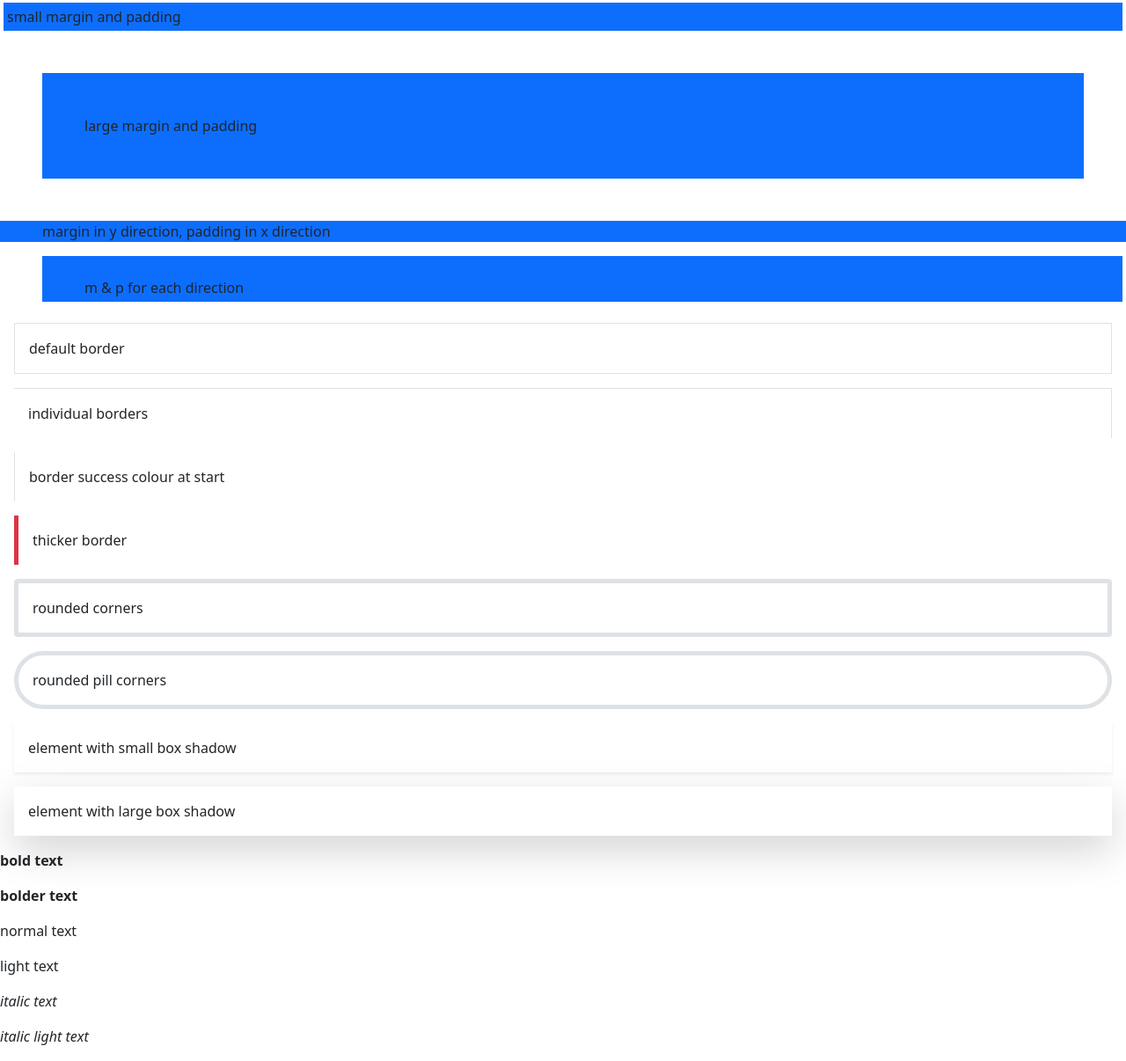
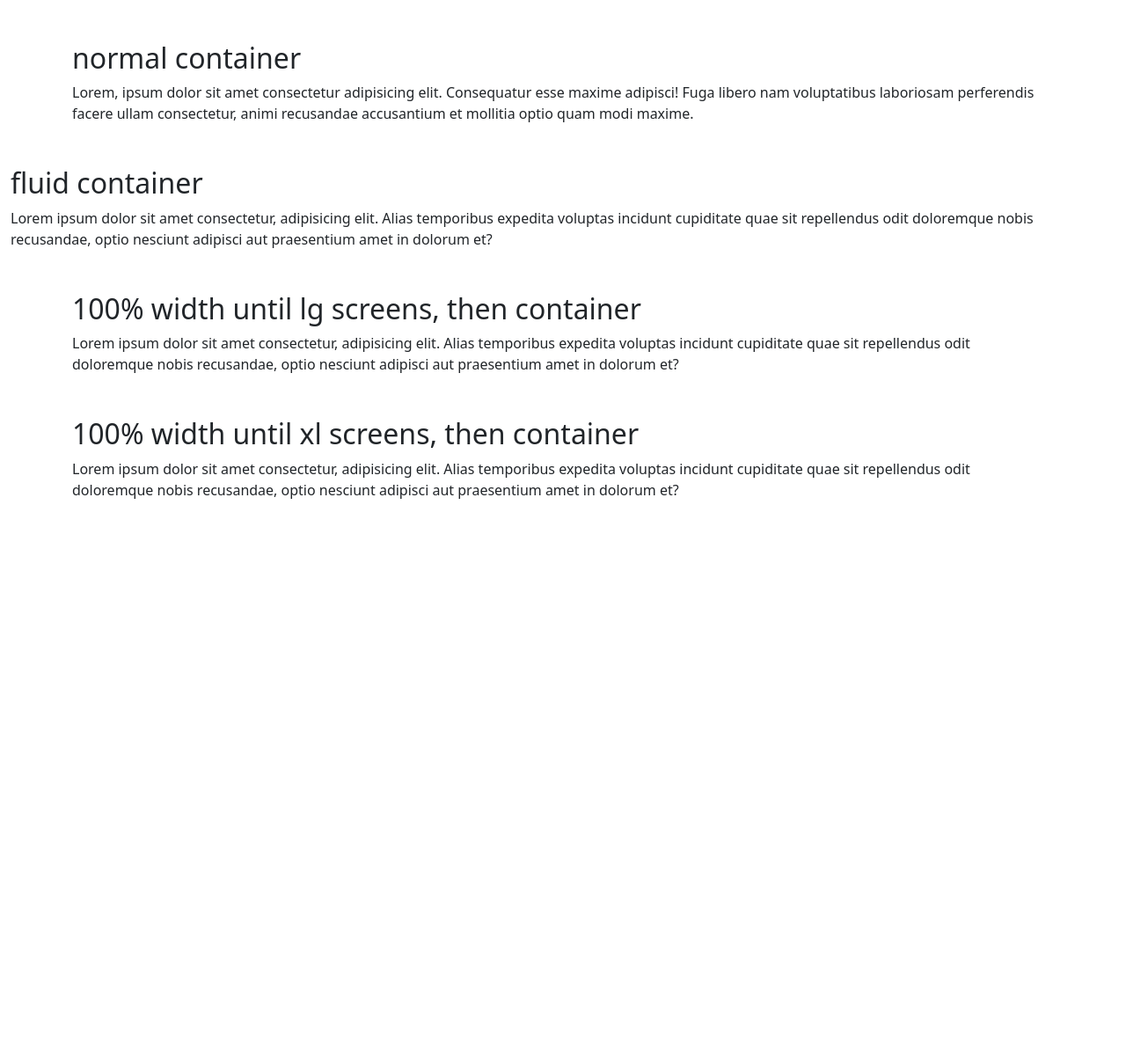
Before and after one commit to fleurdelisseho/BS-5-Tutorial, a plain HTML site: page index.html in a window 1280 px wide. Shown: the part 1-1207 px from the top of the page at 88% size. After the commit the page ends 800 px from the top, so only its background shows below. Drawn offline with nearby package versions, Linux system fonts and the light colour scheme.

Commit message:
lesson-6

```diff
--- a/index.html
+++ b/index.html
@@ -6,32 +6,25 @@
     <title>Net Ninja Pro - the Book</title>
 </head>
 <body>
-    <!--margin an padding-->
-    <div class="bg-primary m-1 p-1">small margin and padding</div>
-    <div class="bg-primary m-5 p-5">large margin and padding</div>
-    <div class="bg-primary my-3 px-5">margin in y direction, padding in x direction</div>
-    <div class="bg-primary mt-3 mb-4 ms-5 me-1 ps-5 pt-4 pe-2 pb-1">m & p for each direction</div>
+    <div class="container my-5">
+        <h2>normal container</h2>
+        <p>Lorem, ipsum dolor sit amet consectetur adipisicing elit. Consequatur esse maxime adipisci! Fuga libero nam voluptatibus laboriosam perferendis facere ullam consectetur, animi recusandae accusantium et mollitia optio quam modi maxime.</p>
+    </div>
 
-    <!--borders-->
-    <div class="m-3 p-3 border">default border</div>
-    <div class="m-3 p-3 border-top border-end">individual borders</div>
-    <div class="m-3 p-3 border-start border-sucess">border success colour at start</div>
-    <div class="m-3 p-3 border-start border-danger border-5">thicker border</div>
-    <div class="m-3 p-3 rounded border border-5">rounded corners</div>
-    <div class="m-3 p-3 rounded-pill border border-5">rounded pill corners</div>
+    <div class="container-fluid">
+        <h2>fluid container</h2>
+        <p>Lorem ipsum dolor sit amet consectetur, adipisicing elit. Alias temporibus expedita voluptas incidunt cupiditate quae sit repellendus odit doloremque nobis recusandae, optio nesciunt adipisci aut praesentium amet in dolorum et?</p>
+    </div>
 
+    <div class="container-lg my-5">
+        <h2>100% width until lg screens, then container</h2>
+        <p>Lorem ipsum dolor sit amet consectetur, adipisicing elit. Alias temporibus expedita voluptas incidunt cupiditate quae sit repellendus odit doloremque nobis recusandae, optio nesciunt adipisci aut praesentium amet in dolorum et?</p>
+    </div>
 
-    <!--box shadow-->
-    <div class="m-3 p-3 shadow-sm">element with small box shadow</div>
-    <div class="m-3 p-3 shadow-lg">element with large box shadow</div>
-
-    <!--font weight-->
-    <p class="fw-bold">bold text</p>
-    <p class="fw-bolder">bolder text</p>
-    <p>normal text</p>
-    <p class="fw-light">light text</p>
-    <p class="fst-italic">italic text</p>
-    <p class="fst-italic fw-light">italic light text</p>
+    <div class="container-xl my-5">
+        <h2>100% width until xl screens, then container</h2>
+        <p>Lorem ipsum dolor sit amet consectetur, adipisicing elit. Alias temporibus expedita voluptas incidunt cupiditate quae sit repellendus odit doloremque nobis recusandae, optio nesciunt adipisci aut praesentium amet in dolorum et?</p>
+    </div>
 
     <script src="https://cdn.jsdelivr.net/npm/bootstrap@5.0.2/dist/js/bootstrap.bundle.min.js" integrity="sha384-MrcW6ZMFYlzcLA8Nl+NtUVF0sA7MsXsP1UyJoMp4YLEuNSfAP+JcXn/tWtIaxVXM" crossorigin="anonymous"></script>
 
```
